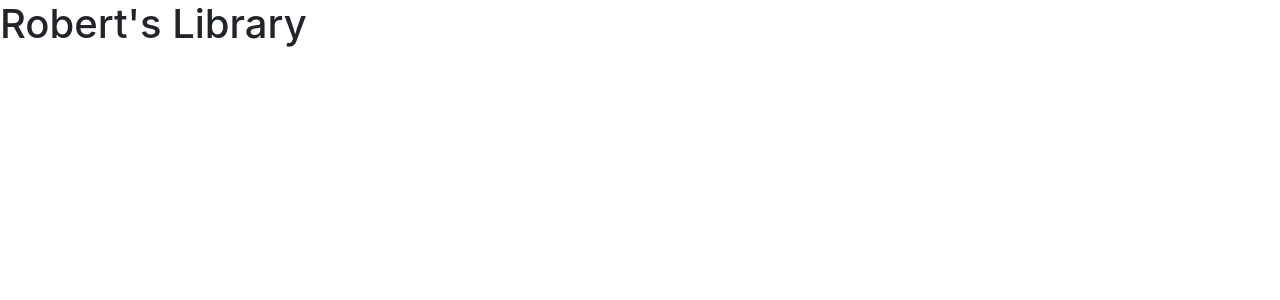
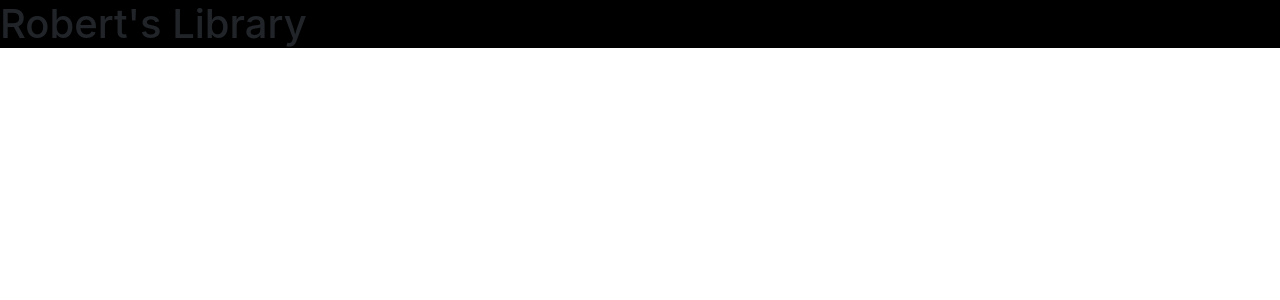
Before and after one commit to robjm91/React-Tutorial-2-Proj, a React (Create React App) app: page / in a window 1280 px wide. Shown: the top 300 px of the page. Built offline with nearby package versions, Linux system fonts and the light colour scheme.

Commit message:
imported css styles to title bar jsx file and also changed color of nav bar to black :D

```diff
--- a/src/components/TitleBar/titleBar.css
+++ b/src/components/TitleBar/titleBar.css
@@ -1,5 +1,5 @@
 .titlebar-nav {
-    background-color: lightblue;
+    background-color: black;
     width: 100%;
 }
 
--- a/src/components/TitleBar/titleBar.jsx
+++ b/src/components/TitleBar/titleBar.jsx
@@ -1,10 +1,11 @@
 import React from "react";
+import "./titleBar.css";
 
 function TitleBar(props) {
     return (
         <div className="row row-spacer">
             <div className="col-md-12" style={{padding: 0}}>
-                <div>
+                <div className="titlebar-nav">
                     <h1>Robert's Library</h1>
                 </div>
             </div>
```
Also changed, not shown: 1 other file (tests, documents, lock files or other folders).
